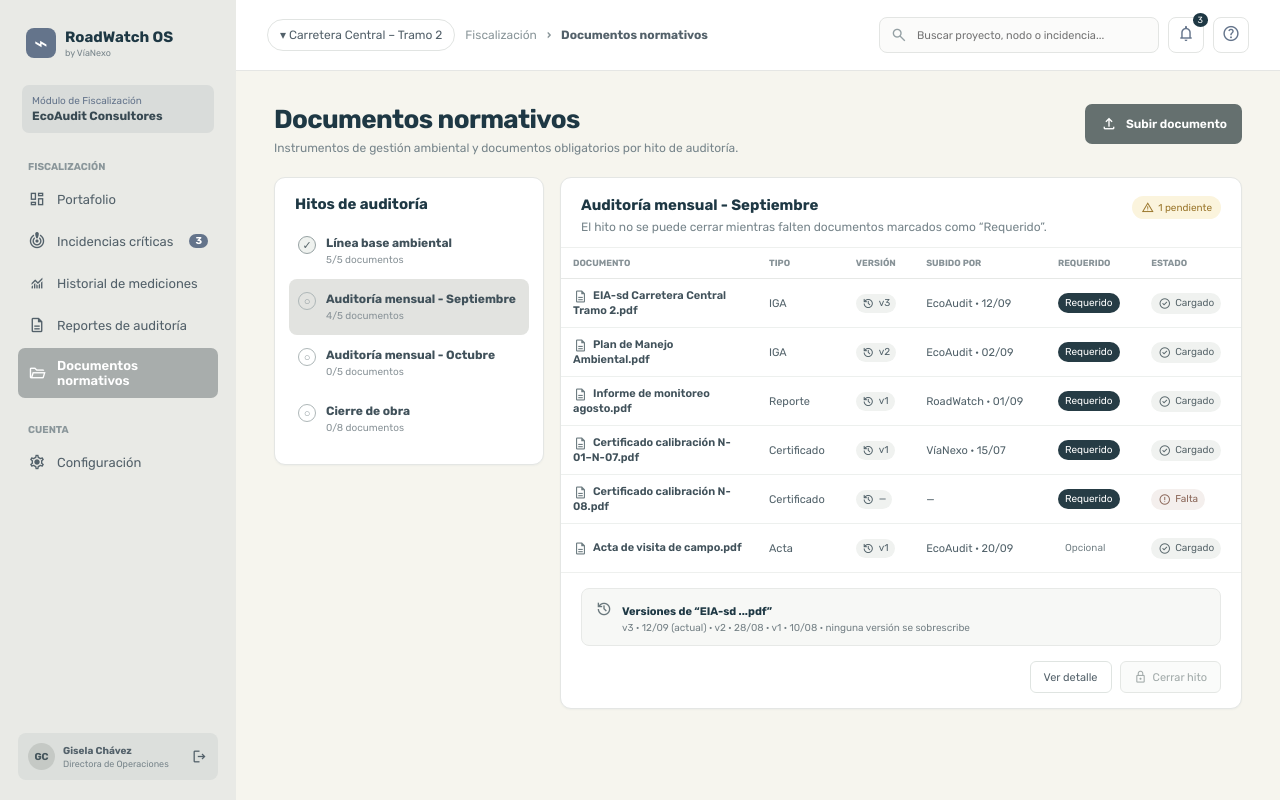
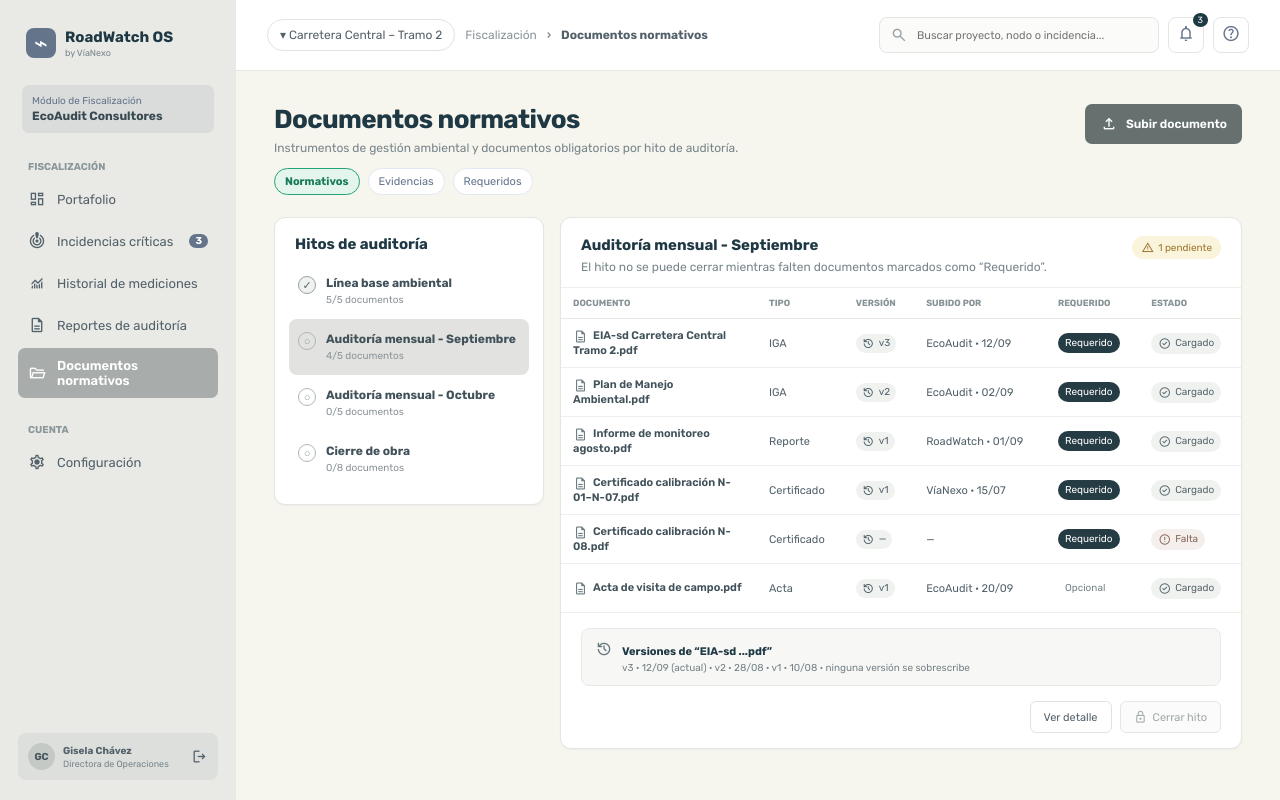
Before and after one commit to DA-Open-Source-1ASI0729-2620-7729/RoadWatch-OS-Frontend, an Angular app: page /documents/normative in a window 1280 px wide. Built offline with nearby package versions, Linux system fonts and the light colour scheme.

Commit message:
feat(document-evidence): link document management views

```diff
--- a/src/app/document-evidence/presentation/views/normative-documents/normative-documents.html
+++ b/src/app/document-evidence/presentation/views/normative-documents/normative-documents.html
@@ -11,7 +11,7 @@
     <header><div class="breadcrumb"><button>▾ Carretera Central – Tramo 2</button><span>Fiscalización</span><b>›</b><strong>Documentos normativos</strong></div><div class="header-actions"><label class="search"><span class="material-symbols-outlined">search</span><input placeholder="Buscar proyecto, nodo o incidencia..." /></label><button class="icon-button"><span class="material-symbols-outlined">notifications</span><em>3</em></button><button class="icon-button"><span class="material-symbols-outlined">help</span></button></div></header>
     <section class="content">
       @if (notification()) { <div class="toast"><span class="material-symbols-outlined">check_circle</span>{{ notification() }}<button (click)="notification.set('')">×</button></div> }
-      <div class="page-title"><div><h1>Documentos normativos</h1><p>Instrumentos de gestión ambiental y documentos obligatorios por hito de auditoría.</p></div><label class="primary-button"><span class="material-symbols-outlined">upload</span>Subir documento<input type="file" accept=".pdf,.doc,.docx,.xlsx" (change)="onFileSelected($event)" /></label></div>
+      <div class="page-title"><div><h1>Documentos normativos</h1><p>Instrumentos de gestión ambiental y documentos obligatorios por hito de auditoría.</p><div class="module-links"><a routerLink="/documents/normative" routerLinkActive="active">Normativos</a><a routerLink="/documents/evidence">Evidencias</a><a routerLink="/documents/required">Requeridos</a></div></div><label class="primary-button"><span class="material-symbols-outlined">upload</span>Subir documento<input type="file" accept=".pdf,.doc,.docx,.xlsx" (change)="onFileSelected($event)" /></label></div>
       @if (selectedFile()) { <div class="file-ready"><span class="material-symbols-outlined">attach_file</span>{{ selectedFile() }} <button (click)="selectedFile.set('')">Quitar</button></div> }
       <div class="documents-layout">
         <section class="milestones card"><h2>Hitos de auditoría</h2>@for (milestone of milestones; track milestone.name) {<button class="milestone" [class.selected]="selectedMilestone() === milestone.name" (click)="chooseMilestone(milestone.name)"><span class="milestone-icon" [class.done]="milestone.complete">{{ milestone.complete ? '✓' : '○' }}</span><span><strong>{{ milestone.name }}</strong><small>{{ milestone.progress }}</small></span></button>}</section>
--- a/src/app/document-evidence/presentation/views/normative-documents/normative-documents.scss
+++ b/src/app/document-evidence/presentation/views/normative-documents/normative-documents.scss
@@ -232,6 +232,27 @@ h2 {
   font-size: 12px;
   color: #77858b;
   margin-top: 6px;
+}
+.module-links {
+  display: flex;
+  gap: 8px;
+  margin-top: 13px;
+}
+.module-links a {
+  border: 1px solid #e2e8f0;
+  border-radius: 16px;
+  background: #fff;
+  padding: 6px 10px;
+  color: #64748b;
+  font-size: 11px;
+  text-decoration: none;
+}
+.module-links a.active,
+.module-links a:hover {
+  border-color: #23a277;
+  background: #e4f5ed;
+  color: #187a59;
+  font-weight: 700;
 }
 .primary-button {
   display: flex;
--- a/src/app/document-evidence/presentation/views/normative-documents/normative-documents.ts
+++ b/src/app/document-evidence/presentation/views/normative-documents/normative-documents.ts
@@ -1,10 +1,11 @@
 import { Component, signal } from '@angular/core';
+import { RouterLink, RouterLinkActive } from '@angular/router';
 import { EvidenceItem, EvidencePanel } from '../../components/evidence-panel/evidence-panel';
 
 type DocumentStatus = 'Cargado' | 'Falta';
 interface NormativeDocument { name: string; type: string; version: string; uploadedBy: string; required: boolean; status: DocumentStatus; }
 
-@Component({ selector: 'app-normative-documents', imports: [EvidencePanel], styleUrl: './normative-documents.scss', templateUrl: './normative-documents.html' })
+@Component({ selector: 'app-normative-documents', imports: [EvidencePanel, RouterLink, RouterLinkActive], styleUrl: './normative-documents.scss', templateUrl: './normative-documents.html' })
 export class NormativeDocuments {
   protected readonly selectedMilestone = signal('Auditoría mensual - Septiembre');
   protected readonly notification = signal('');
```
